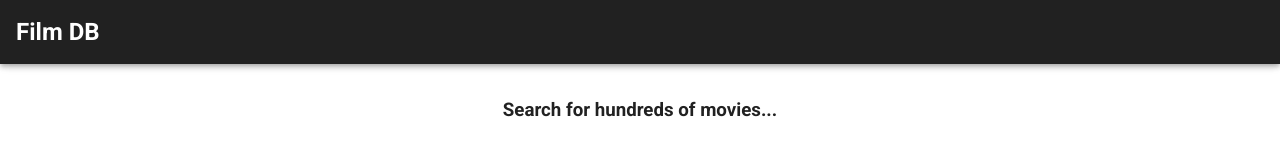
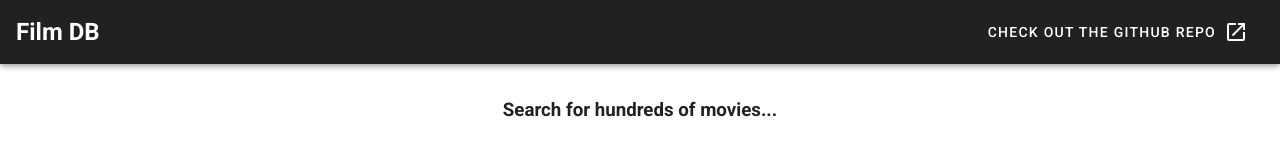
Before and after one commit to mehmeteyupoglu/search-films, a Vue app in the folder search-films/: page / in a window 1280 px wide. Shown: the top 146 px of the page. Built offline with nearby package versions, Linux system fonts and the light colour scheme; no server answers.

Commit message:
chore: add btn group to the navbar component

```diff
--- /dev/null
+++ b/search-films/src/components/molecules/btn-group.vue
@@ -0,0 +1,34 @@
+<template>
+  <v-btn :href="content.path" target="_blank" text>
+    <span class="mr-2">{{ content.title }}</span>
+    <v-icon>{{ content.icon }}</v-icon>
+  </v-btn>
+</template>
+
+<script>
+/**
+ * A @component that produces a button group
+ * accepts a content object as props
+ * @example <btn-group :content="content"></btn-group>
+ */
+export default {
+  name: "BtnGroup",
+  props: {
+    /**
+     * The content that helps customize btn-group
+     * @property: path, title, icon
+     */
+    content: {
+      type: Object,
+      default() {
+        return {
+          path: "/",
+          title: "Check out",
+          icon: "mdi-open-in-new",
+        };
+      },
+    },
+  },
+  data: () => ({}),
+};
+</script>
--- /dev/null
+++ b/search-films/src/components/molecules/index.js
@@ -0,0 +1,3 @@
+import BtnGroup from "./btn-group.vue";
+
+export { BtnGroup };
--- a/search-films/src/components/organisms/navbar.vue
+++ b/search-films/src/components/organisms/navbar.vue
@@ -2,11 +2,14 @@
   <v-app-bar app color="grey darken-4" dark>
     <!-- Logo Group-->
     <logo :content="logoContent" />
+    <v-spacer></v-spacer>
+    <btn-group :content="navbarBtnContent"></btn-group>
   </v-app-bar>
 </template>
 
 <script>
 import { Logo } from "../atoms";
+import { BtnGroup } from "../molecules";
 
 export default {
   /**
@@ -16,12 +19,18 @@ export default {
   name: "Navbar",
   components: {
     Logo,
+    BtnGroup,
   },
   data: () => ({
     // content for logo
     logoContent: {
       title: "Film DB",
     },
+    navbarBtnContent: {
+      path: "https://github.com/mehmeteyupoglu/search-films",
+      title: "Check out the GitHub repo",
+      icon: "mdi-open-in-new",
+    },
   }),
 };
 </script>
```
